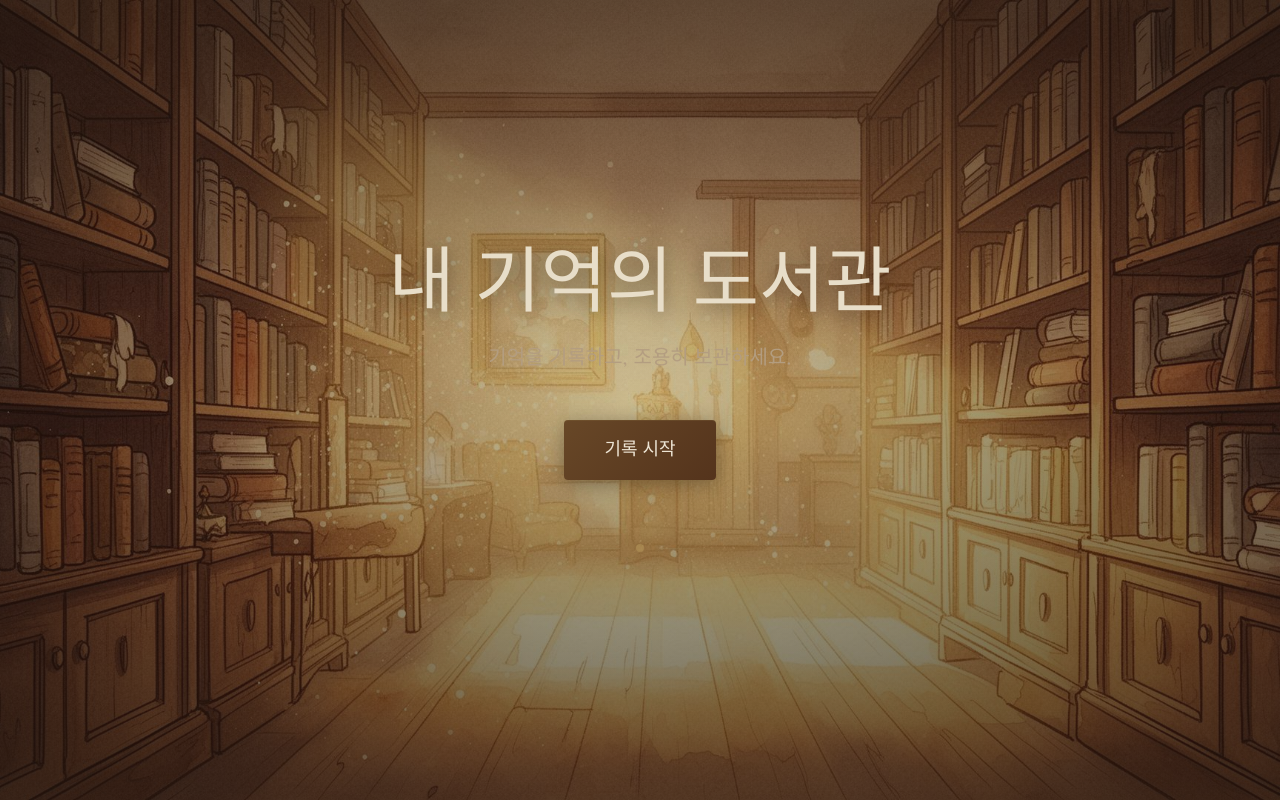
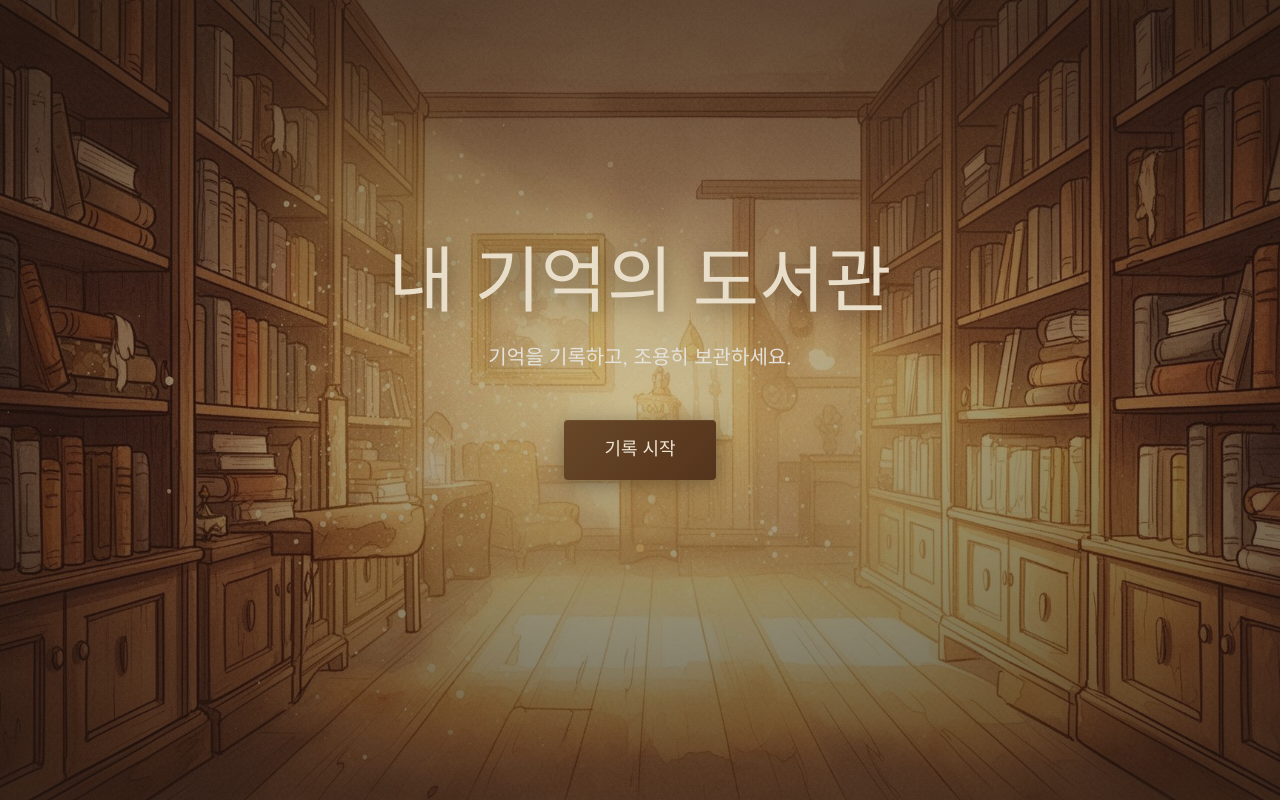
Before and after one commit to LSH-3016/FProject-web, a React (Vite) app: page /main in a window 1280 px wide. Built offline with nearby package versions, Linux system fonts and the light colour scheme.

Commit message:
change text color

```diff
--- a/src/components/LandingOverlay.tsx
+++ b/src/components/LandingOverlay.tsx
@@ -40,7 +40,7 @@ const LandingOverlay = ({ onStart }: LandingOverlayProps) => {
         {/* Subtitle */}
         <motion.p
           className="font-serif text-lg md:text-xl mb-12"
-          style={{ color: 'hsl(35 25% 60%)' }}
+          style={{ color: 'hsla(42, 16%, 88%, 1.00)' }}
           initial={{ y: 20, opacity: 0 }}
           animate={{ y: 0, opacity: 1 }}
           transition={{ duration: 0.8, delay: 0.8 }}
```
